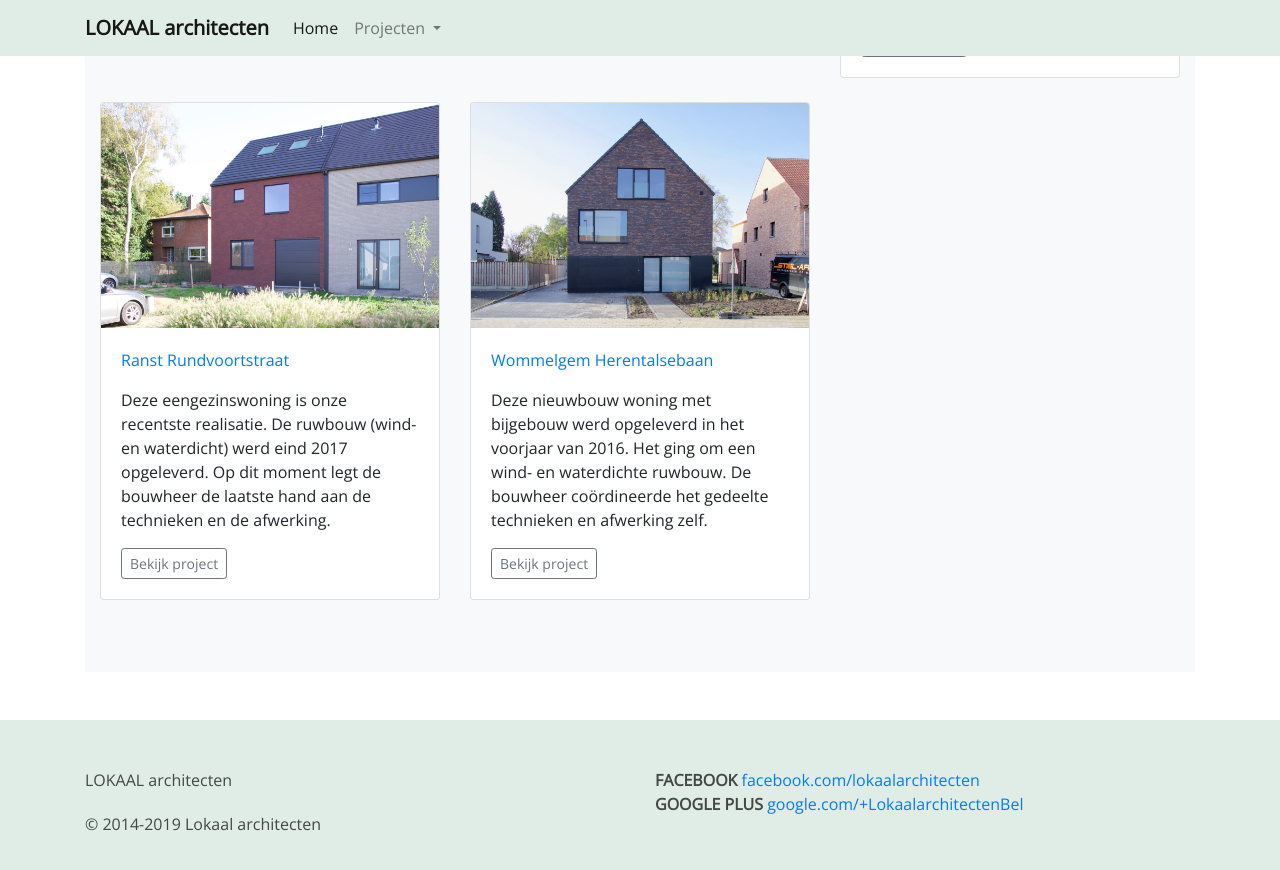
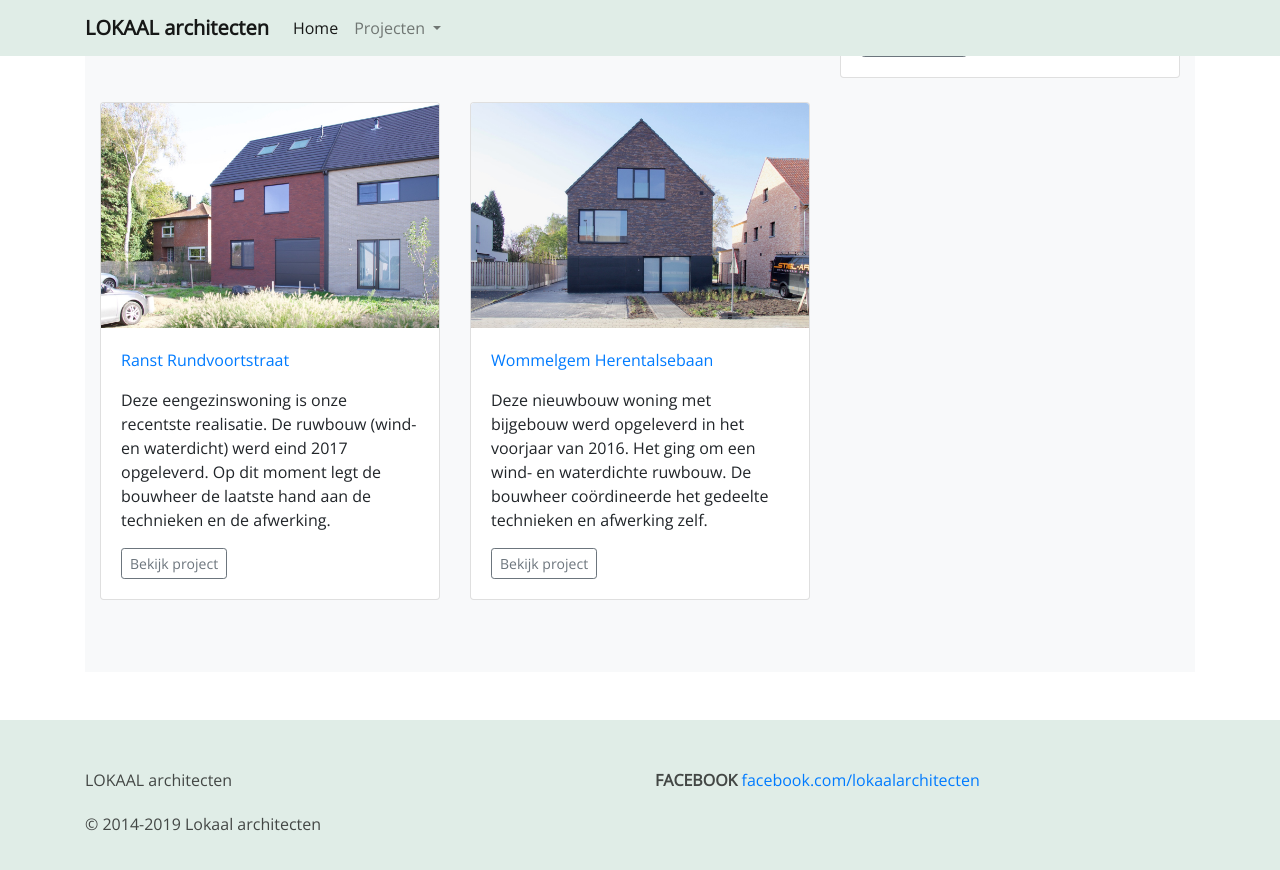
Before and after one commit to johanvanmol/LOKAAL, a Jekyll site: the page built from index.md, in a window 1280 px wide and 900 px high, scrolled down 975 px. Shown: the top 870 px of the window. Built offline with Jekyll 4.4.1, drawn with Linux system fonts in a browser that asks for light colours; nearby versions of some CDN libraries.

Commit message:
Google+ link verwijderd

```diff
--- a/_includes/footer.html
+++ b/_includes/footer.html
@@ -16,7 +16,6 @@
         <div class="col">
           <ul class="list-unstyled">
             <li><strong>FACEBOOK</strong><a href="https://www.facebook.com/lokaalarchitecten"> facebook.com/lokaalarchitecten</a></li>
-            <li><strong>GOOGLE PLUS</strong><a href="https://www.google.com/+LokaalarchitectenBel"> google.com/+LokaalarchitectenBel</a></li>
           </ul>
         </div>
       </div>
```
